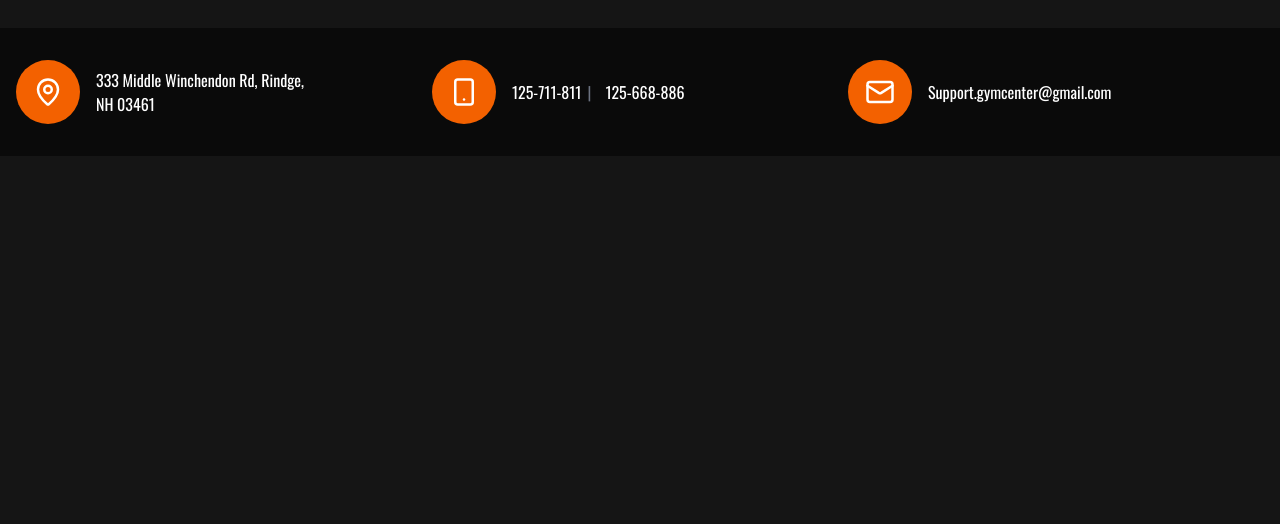
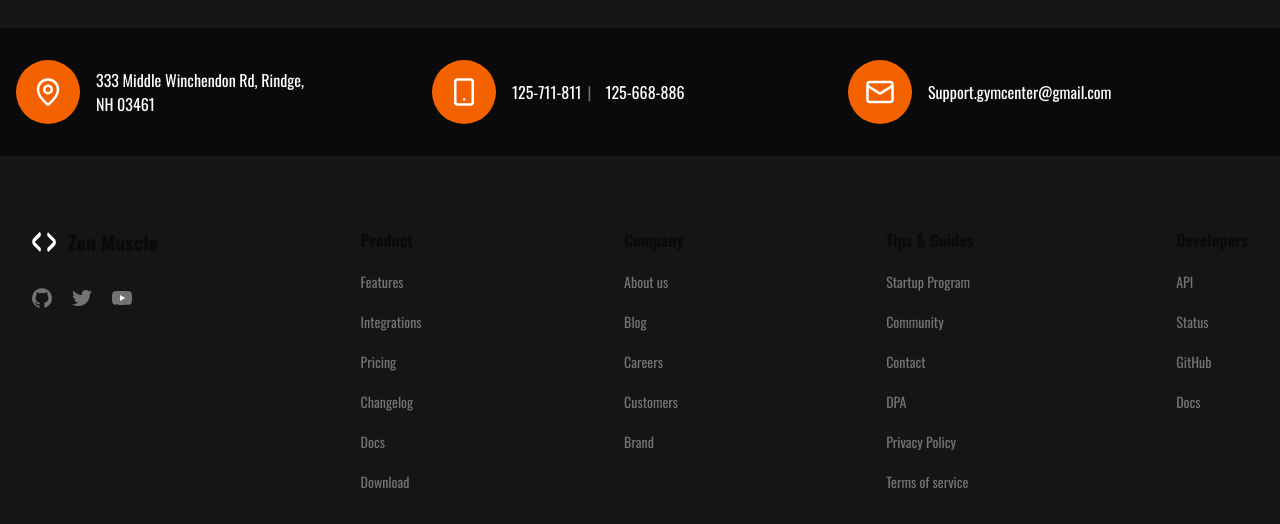
Before and after one commit to felipe-muner/podium-gym, a Next.js app: page / in a window 1280 px wide. Shown: the part 3494-4018 px from the top of the page. Before the commit the page ends 3650 px from the top, so only its background shows below. Built offline with nearby package versions, Linux system fonts and the light colour scheme.

Commit message:
feat: add footer

```diff
--- a/app/layout.tsx
+++ b/app/layout.tsx
@@ -3,6 +3,7 @@ import { Oswald, Mulish } from "next/font/google";
 import "./globals.css";
 import { Hero } from "@/components/Hero";
 import { Header } from "@/components/Header";
+import { Footer } from "@/components/Footer";
 
 // import { Footer } from "@/components/Footer";
 
@@ -37,7 +38,7 @@ export default function RootLayout({
         <Header />
         <Hero />
         {children}
-        {/* <Footer />  */}
+        <Footer />
       </body>
     </html>
   );
```
